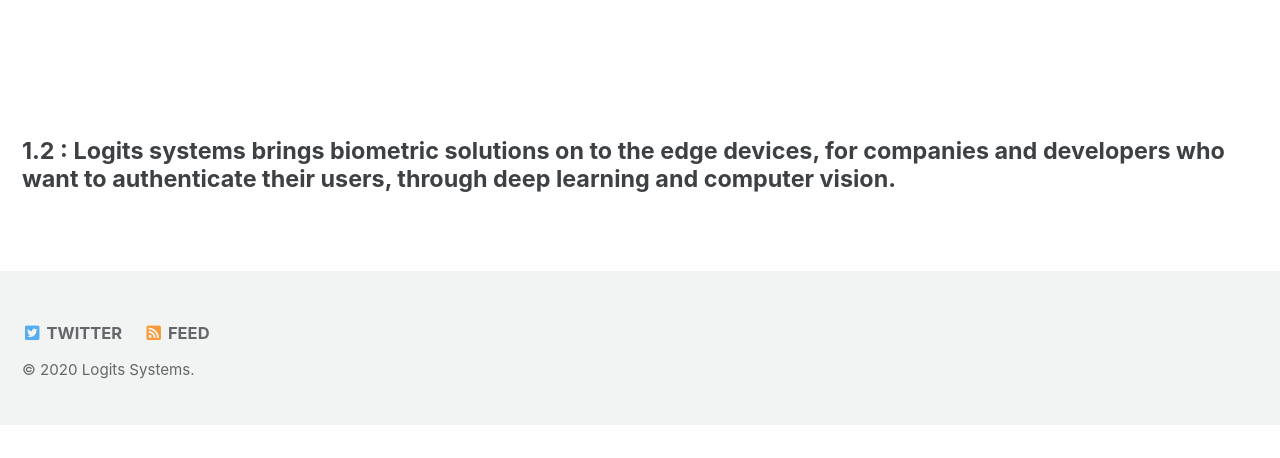
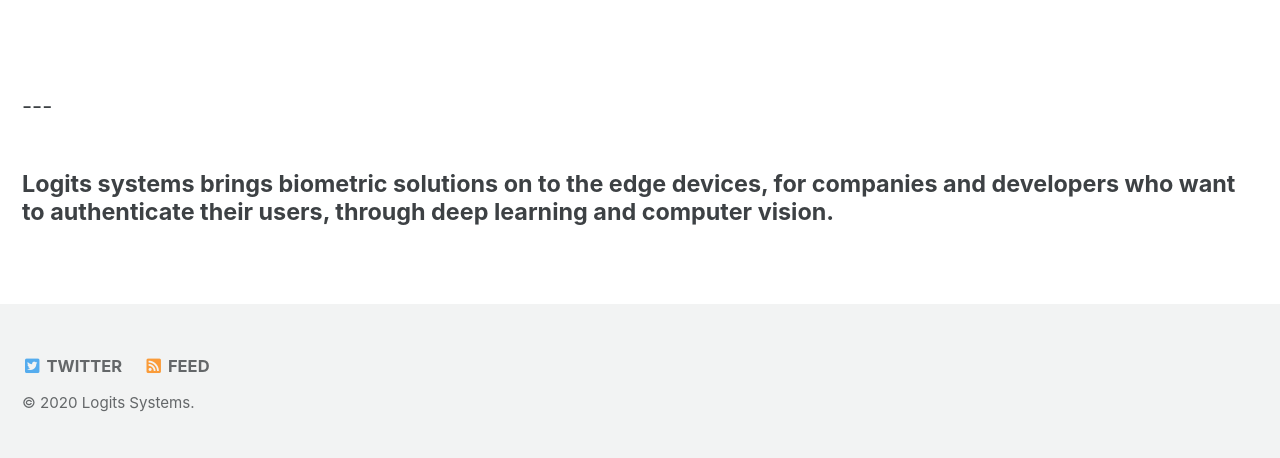
Before and after one commit to milinddeore/logits-website, a Jekyll site: the page built from index.html, in a window 1280 px wide and 900 px high, scrolled down 949 px, cut to the strip 442-900 px from the top of the window. Built offline with Jekyll 4.4.1, drawn with Linux system fonts in a browser that asks for light colours; cached includes are drawn as plain includes; the list of posts is cut into pages by our own code; before the commit the page ends 1816 px from its top, so only the background shows below that.

Commit message:
Update index.html

```diff
--- a/index.html
+++ b/index.html
@@ -17,6 +17,6 @@
 <p> &nbsp; &nbsp; &nbsp; &nbsp; </p>
 <br/>
 
+---
 
-
-<h4>1.2 : Logits systems brings biometric solutions on to the edge devices, for companies and developers who want to authenticate their users, through deep learning and computer vision.</h4>
+<h4>Logits systems brings biometric solutions on to the edge devices, for companies and developers who want to authenticate their users, through deep learning and computer vision.</h4>
```
